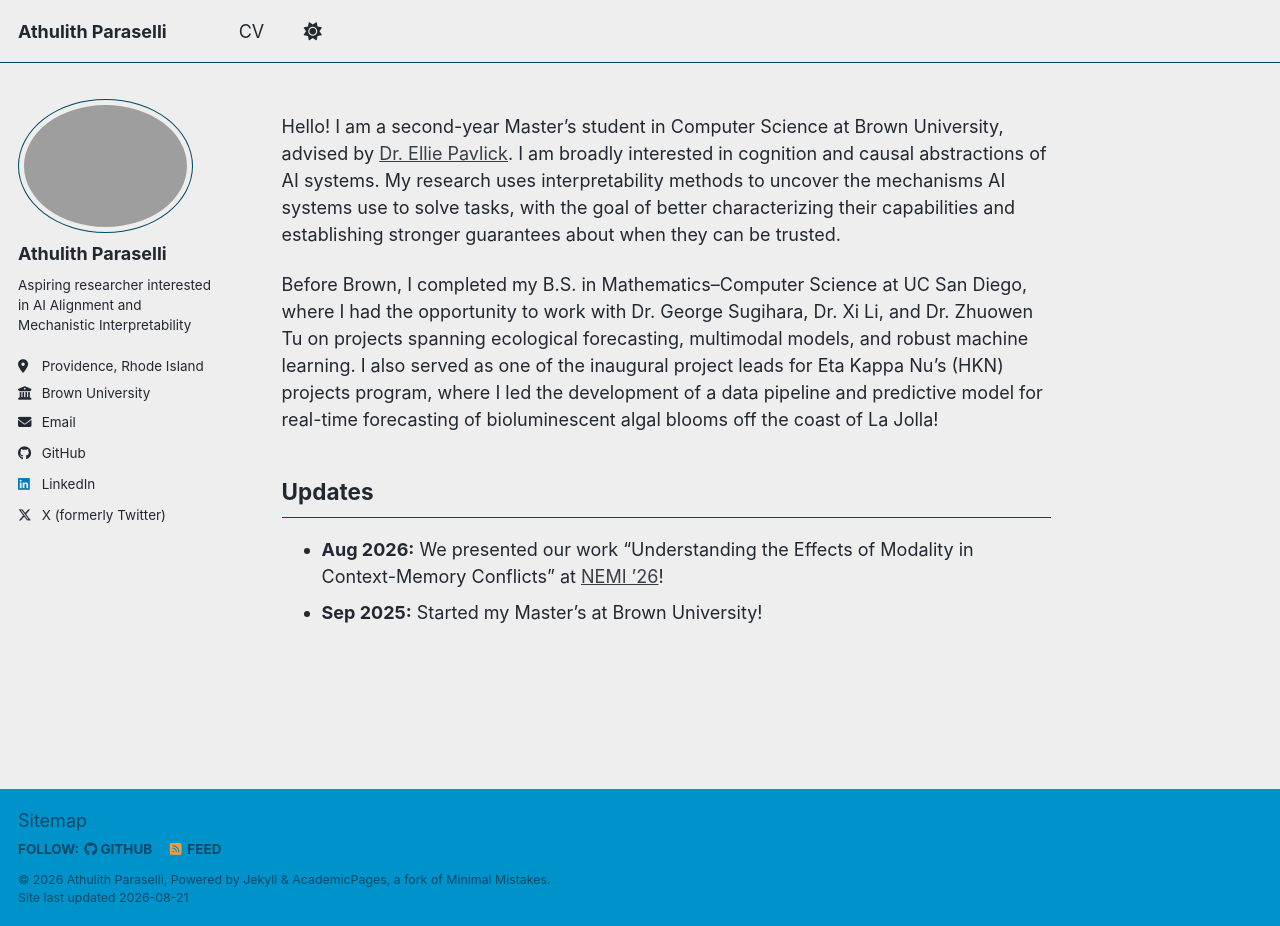
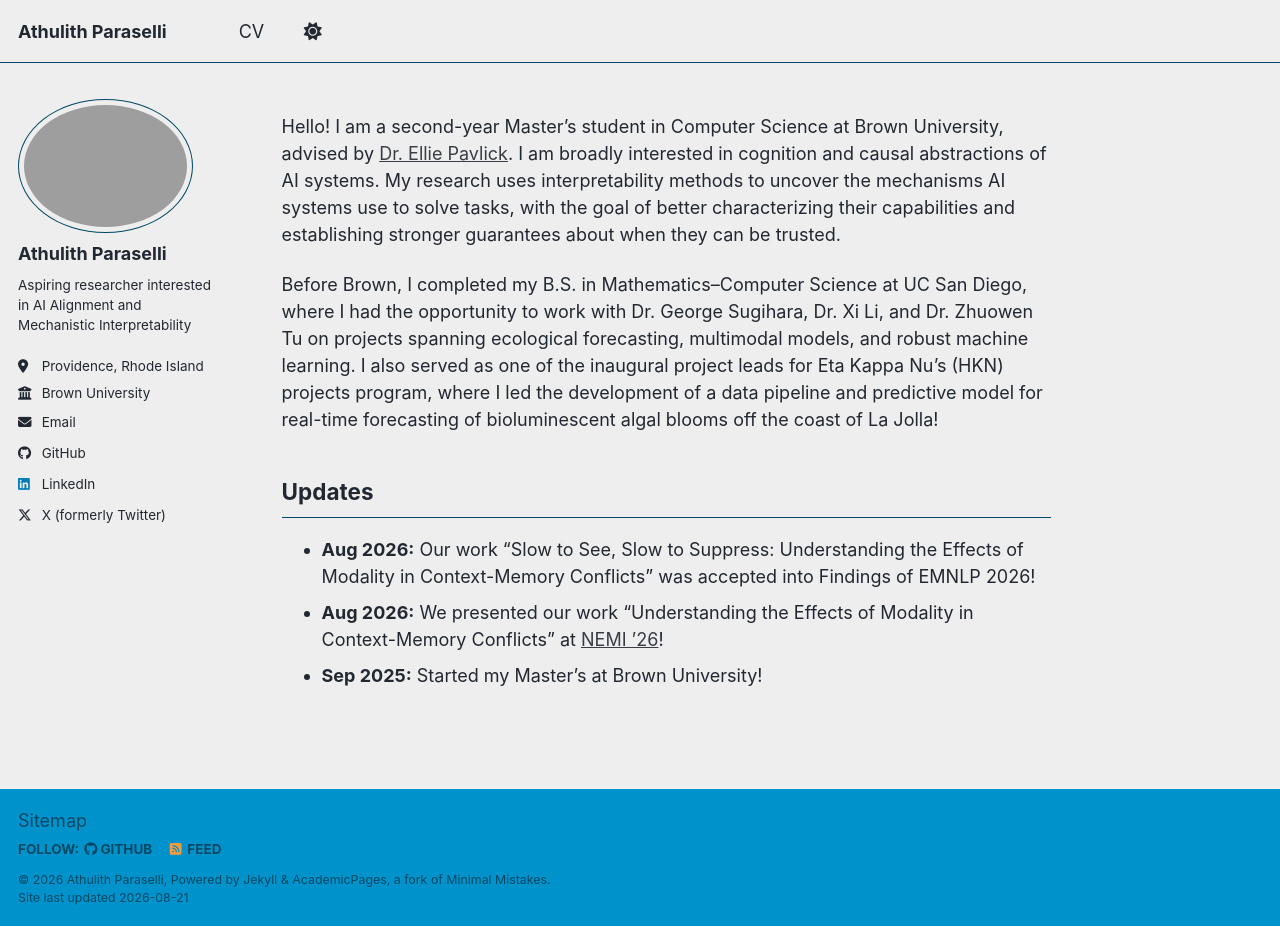
Before and after one commit to aparaselli/aparaselli.github.io, a Jekyll site: the page built from _pages/about.md, in a window 1280 px wide and 926 px high. Built offline with Jekyll 4.4.1, drawn with Linux system fonts in a browser that asks for light colours; a script bundle is joined from its source files by our own code; library files that are not in the unit come from our copies.

Commit message:
EMNLP UPDATEEE

```diff
--- a/_pages/about.md
+++ b/_pages/about.md
@@ -12,5 +12,6 @@
 Before Brown, I completed my B.S. in Mathematics–Computer Science at UC San Diego, where I had the opportunity to work with Dr. George Sugihara, Dr. Xi Li, and Dr. Zhuowen Tu on projects spanning ecological forecasting, multimodal models, and robust machine learning. I also served as one of the inaugural project leads for Eta Kappa Nu’s (HKN) projects program, where I led the development of a data pipeline and predictive model for real-time forecasting of bioluminescent algal blooms off the coast of La Jolla!
 
 ## Updates
+- **Aug 2026:** Our work "Slow to See, Slow to Suppress: Understanding the Effects of Modality in Context-Memory Conflicts" was accepted into Findings of EMNLP 2026!
 - **Aug 2026:** We presented our work "Understanding the Effects of Modality in Context-Memory Conflicts" at [NEMI ’26](https://nemiconf.github.io/summer26/)!
 - **Sep 2025:** Started my Master's at Brown University!
```
